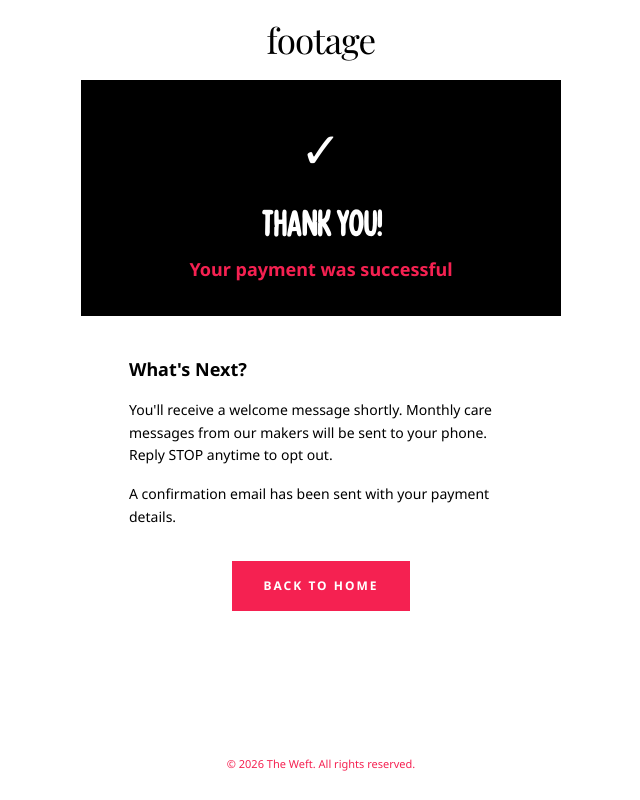
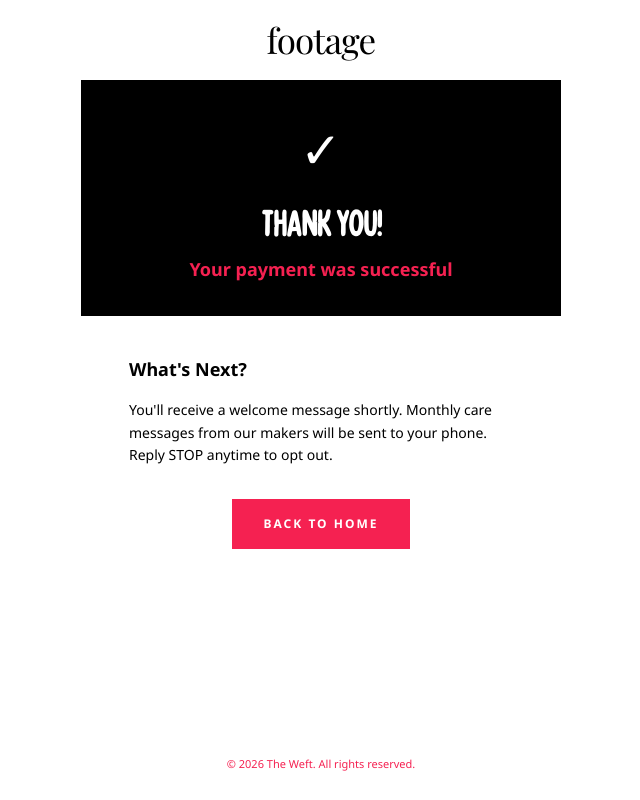
Before and after one commit to Salmanagha9692/SMS-Auto, a Next.js app: page /success in a window 1280 px wide. Shown: the whole page, without its empty margins (319-959 px from the left). Built offline with nearby package versions, Linux system fonts and the light colour scheme.

Commit message:
Remove confirmation email note from success page

```diff
--- a/app/success/page.tsx
+++ b/app/success/page.tsx
@@ -145,13 +145,10 @@ export default function SuccessPage() {
               <h3 className="text-[16px] sm:text-[18px] font-bold font-noto text-black mb-4">
                 What's Next?
               </h3>
-              <p className="text-[12px] sm:text-[14px] text-black font-noto leading-relaxed mb-4">
+              <p className="text-[12px] sm:text-[14px] text-black font-noto leading-relaxed">
                 You'll receive a welcome message shortly. Monthly care messages
                 from our makers will be sent to your phone. Reply STOP anytime to
                 opt out.
-              </p>
-              <p className="text-[12px] sm:text-[14px] text-black font-noto leading-relaxed">
-                A confirmation email has been sent with your payment details.
               </p>
             </div>
 
```
